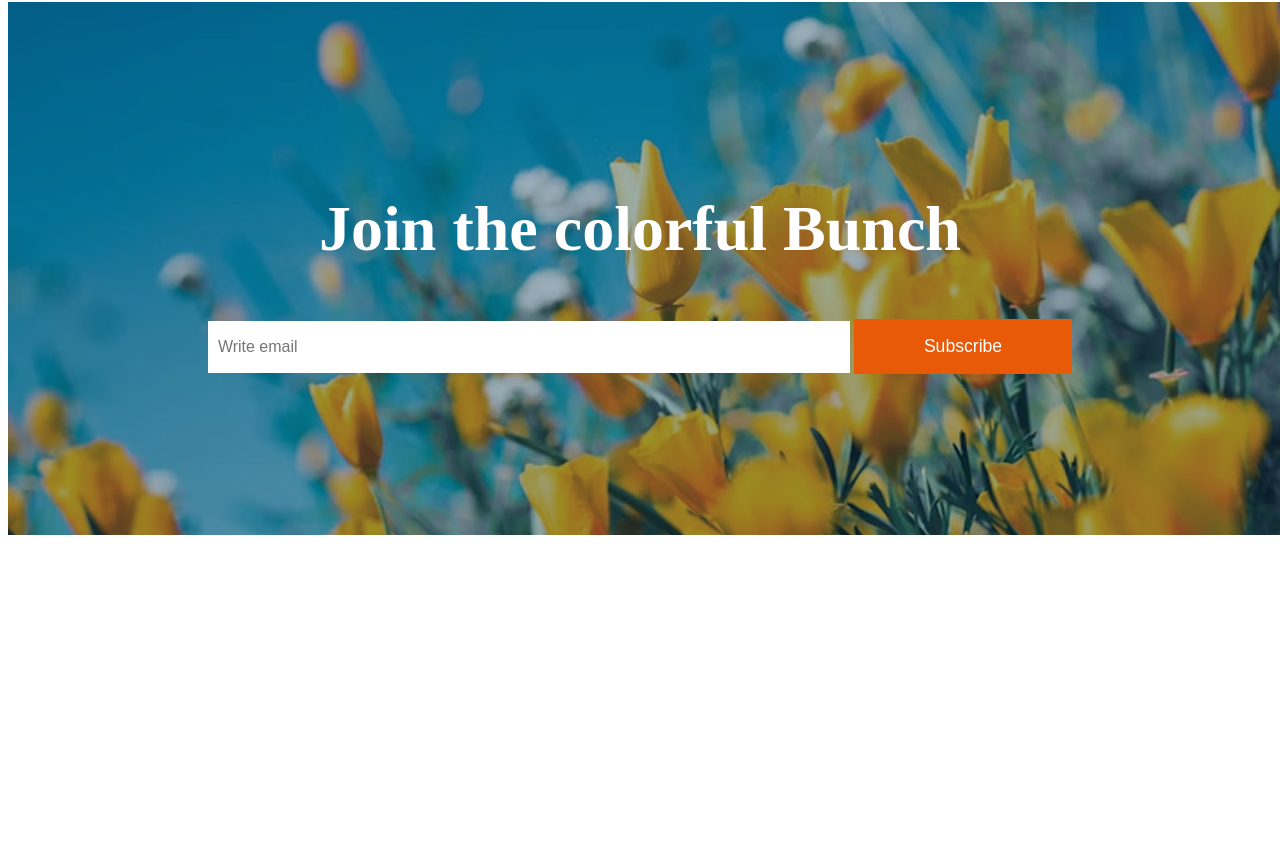
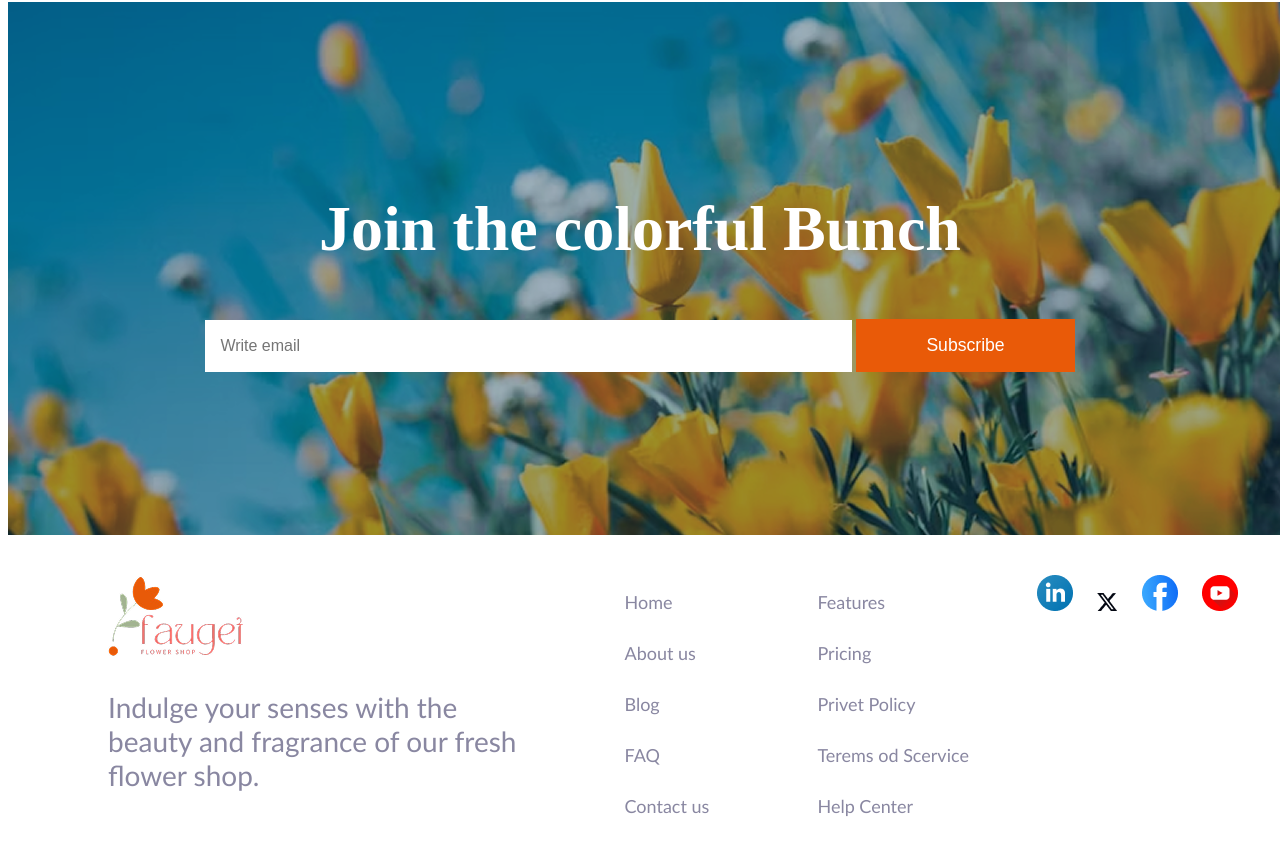
Before and after one commit to bibiotbibi/assignment-2, a plain HTML site: page index.html in a window 1280 px wide. Shown: the part 3704-4559 px from the top of the page. Before the commit the page ends 4247 px from the top, so only its background shows below. Drawn offline with Linux system fonts and the light colour scheme.

Commit message:
added all changes

```diff
--- a/index.html
+++ b/index.html
@@ -130,6 +130,37 @@
             </div>
         </section>
     </main>
-    <footer></footer>
+    <footer>
+      <div class="footer-container">
+        <div>
+            <img src="assets/logo.png" alt="">
+            <p class="footer-description">Indulge your senses with the <br>beauty and fragrance of our fresh <br> flower shop.</p>
+        </div>
+        <div>
+            <ul class="list-1 dark-1 font">
+                <li>Home</li>
+                <li>About us</li>
+                <li>Blog</li>
+                <li>FAQ</li>
+                <li>Contact us</li>
+            </ul>
+        </div>
+        <div>
+             <ul class="list-1 dark-1 font">
+                <li>Features</li>
+                <li>Pricing</li>
+                <li>Privet Policy</li>
+                <li>Terems od Scervice</li>
+                <li>Help Center</li>
+            </ul>
+        </div>
+        <div class="logo">
+            <img src="assets/icon-linkedin.png" alt="">
+            <img src="assets/icon-twitter.png" alt="">
+            <img src="assets/icon-facebook.png" alt="">
+            <img src="assets/icon-youtube.png" alt="">
+        </div>
+    </div>
+    </footer>
 </body>
 </html>
--- a/styles.css
+++ b/styles.css
@@ -95,16 +95,14 @@ header{
 .plant-lover-title{
     font-size: 4em;
 }
-.plant-lover-description, .deal-description{
+.plant-lover-description,
+.deal-description,
+.footer-description{
     font-size: 1.75em;
     font-weight: 200;
     font-family: 'Gill Sans', 'Gill Sans MT', Calibri, 'Trebuchet MS', sans-serif;
      color: #8987A1;
 }
-
-
-
-
 .plant-deal{
    margin: 100px 55px;
    text-align: center;
@@ -143,12 +141,17 @@ header{
 .img-1, .img-2, .img-3{
     filter: brightness(70%);
 }
+
+
 .join{
     background-image:url(../assignment-2/assets/news-letter-bg.png);
     width: 100%;
     height:533px ;
     text-align: center;
 }
+
+
+
 .bunch{
     text-align: center;
     margin-top: -400px;
@@ -161,15 +164,34 @@ header{
     width: 630px;
     height: 50px;
     font-size: 1em;
-    padding-left: 10px;
+    padding-left: 15px;
     border: none;
 }
 .btn-2{
-     background-color: #E95A08;
+    background-color: #E95A08;
     color: white;
     border: none;
-    padding: 17px 70px;
+    padding: 16px 70px;
     font-size: 18px;
     cursor: pointer;
     font-size: 1.10em;
 }
+
+footer{
+   justify-content: center;
+}
+.footer-container{
+    display: flex;
+    width: 1150px;
+    height: 248px;
+     margin: 40px 100px;
+     justify-content: space-between;
+}
+footer ul li{
+  list-style: none;
+  margin-bottom: 29px;
+  font-size: 18px;
+}
+.logo img{
+    margin-right: 20px;
+}
```
